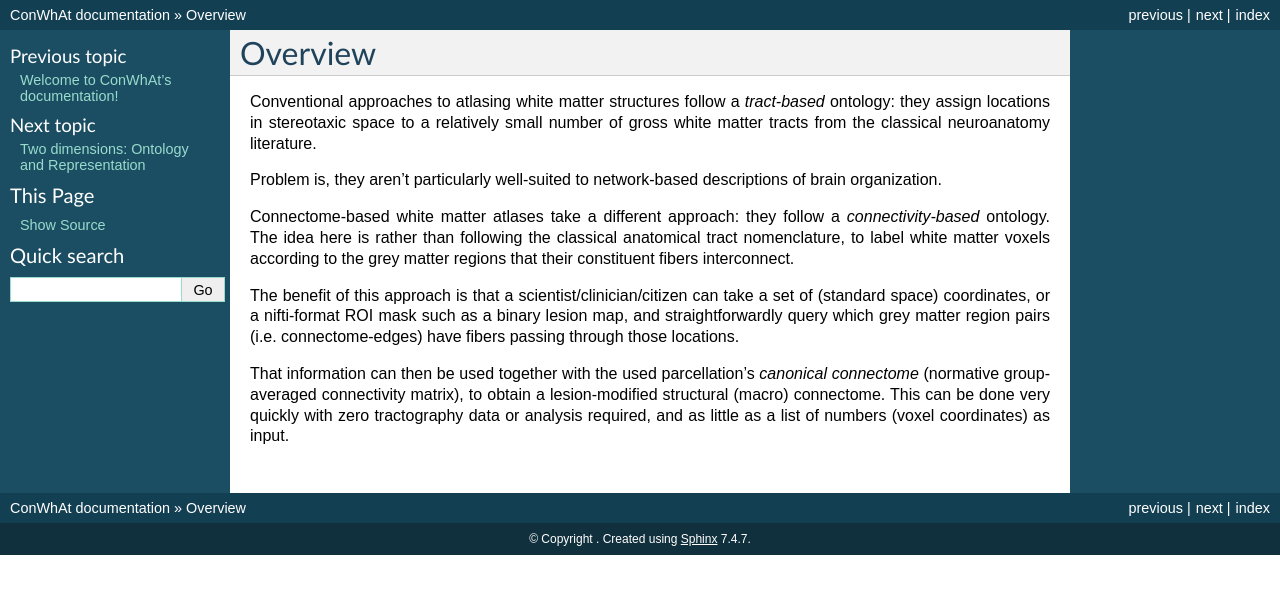
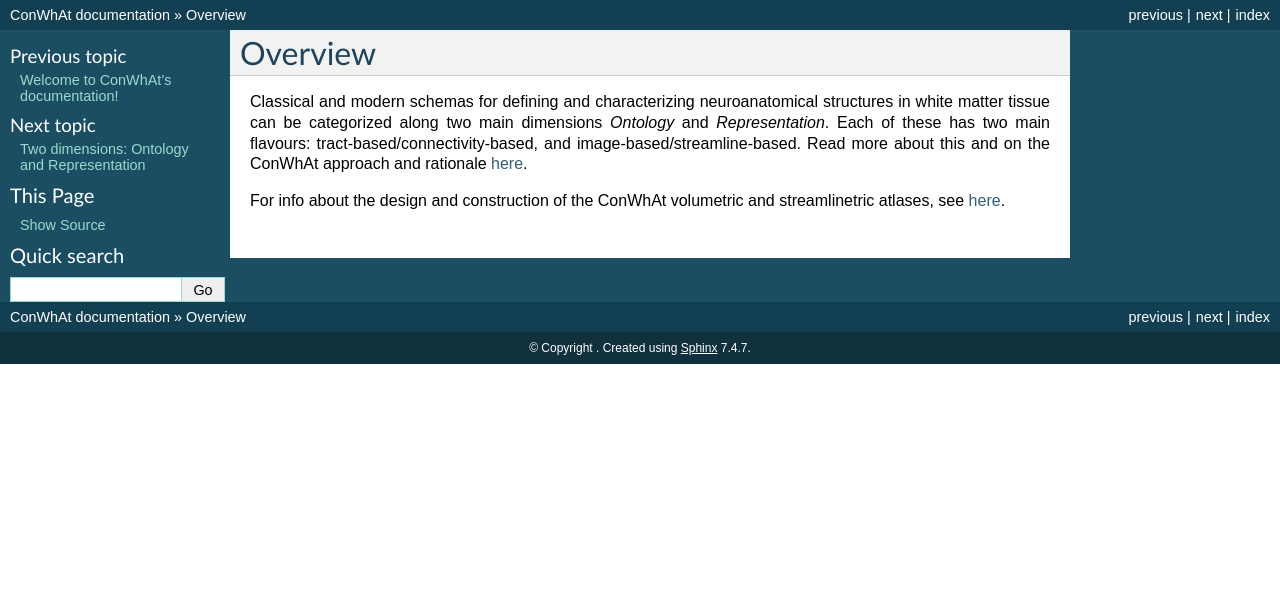
Before and after one commit to JohnGriffiths/ConWhAt, a Sphinx documentation site: the page built from docs/about_conwhat/overview.rst, in a window 1280 px wide. Shown: the top 594 px of the page. Built offline with Sphinx 7.4.7, drawn with Linux system fonts in a browser that asks for light colours.

Commit message:
modified overview

```diff
--- a/docs/about_conwhat/overview.rst
+++ b/docs/about_conwhat/overview.rst
@@ -2,12 +2,7 @@
 Overview
 ========
 
-Conventional approaches to atlasing white matter structures follow a *tract-based* ontology: they assign locations in stereotaxic space to a relatively small number of gross white matter tracts from the classical neuroanatomy literature.
+Classical and modern schemas for defining and characterizing neuroanatomical structures in white matter tissue can be categorized along two main dimensions *Ontology* and *Representation*. Each of these has two main flavours: tract-based/connectivity-based, and image-based/streamline-based.
+Read more about this and on the ConWhAt approach and rationale `here <http://conwhat.readthedocs.io/en/latest/about_conwhat/ontology_and_representation.html>`_.
 
-Problem is, they aren't particularly well-suited to network-based descriptions of brain organization.
-
-Connectome-based white matter atlases take a different approach: they follow a *connectivity-based* ontology. The idea here is rather than following the classical anatomical tract nomenclature, to label white matter voxels according to the grey matter regions that their constituent fibers interconnect.
-
-The benefit of this approach is that a scientist/clinician/citizen can take a set of (standard space) coordinates, or a nifti-format ROI mask such as a binary lesion map, and straightforwardly query which grey matter region pairs (i.e. connectome-edges) have fibers passing through those locations.
-
-That information can then be used together with the used parcellation's *canonical connectome* (normative group-averaged connectivity matrix), to obtain a lesion-modified structural (macro) connectome. This can be done very quickly with zero tractography data or analysis required, and as little as a list of numbers (voxel coordinates) as input.
+For info about the design and construction of the ConWhAt volumetric and streamlinetric atlases, see `here <http://conwhat.readthedocs.io/en/latest/about_conwhat/conwhat_atlases.html>`_.
```
